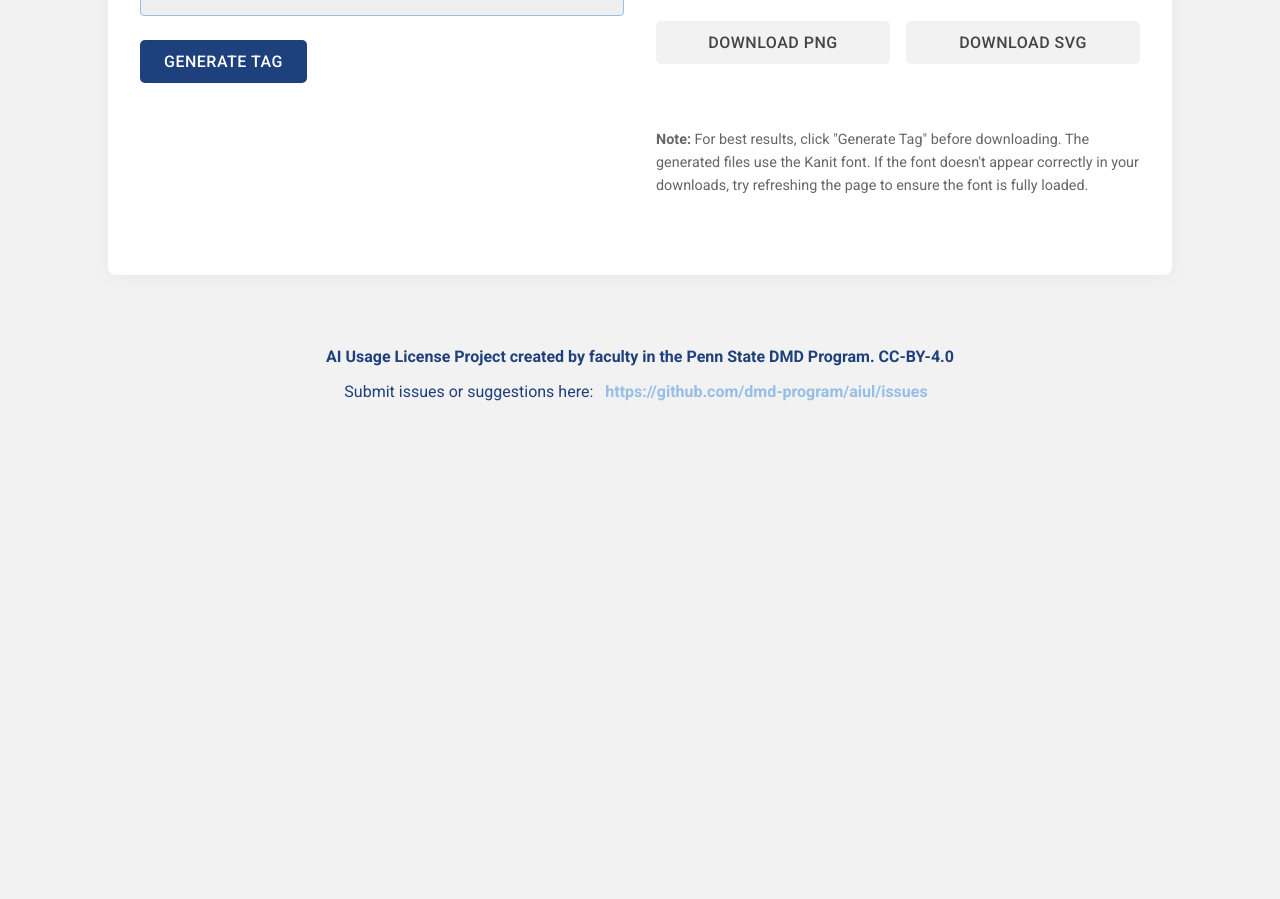
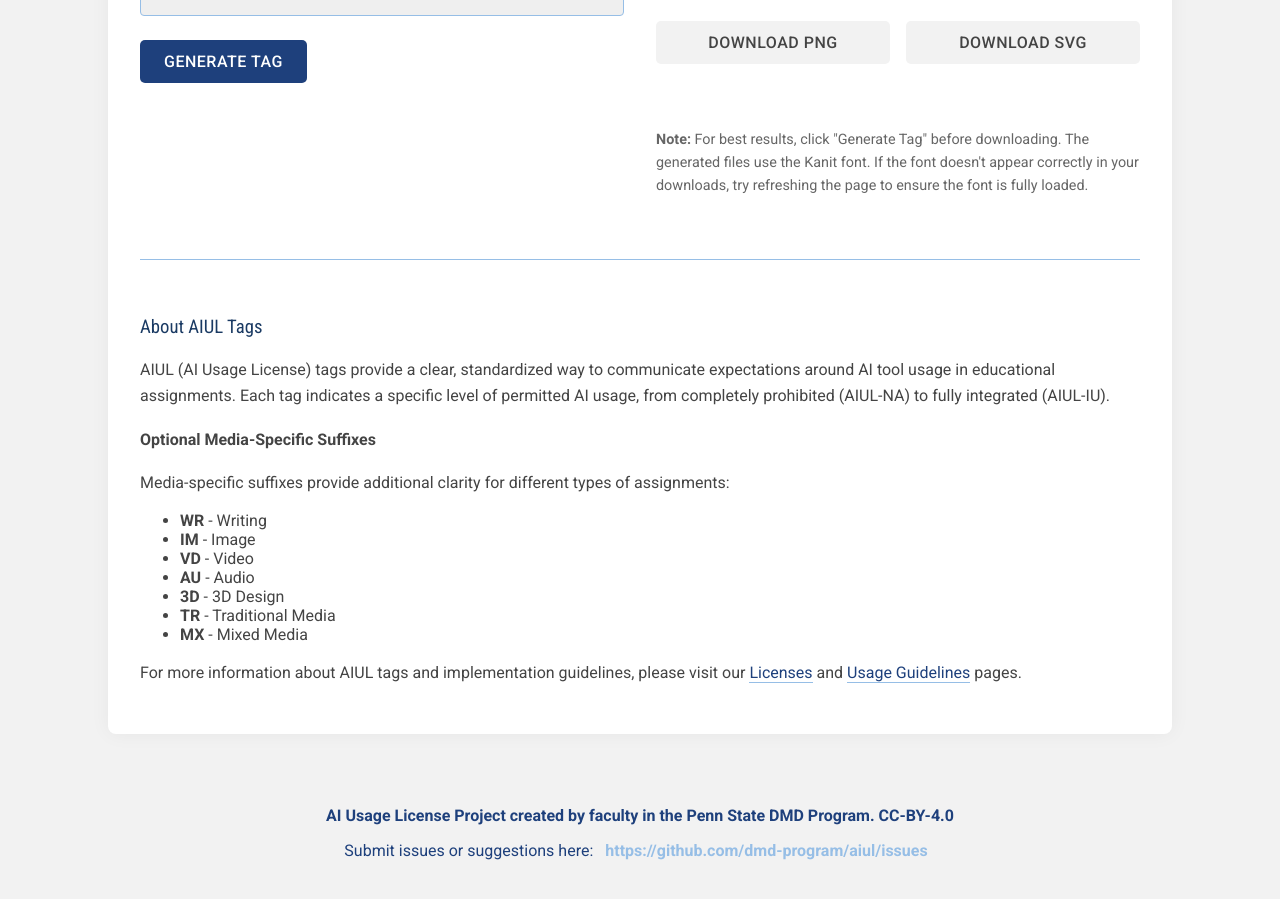
Before and after one commit to dmd-program/AIUL, a Jekyll site: the page built from tag-generator.html, in a window 1280 px wide and 900 px high, scrolled down 581 px. Built offline with Jekyll 4.4.1, drawn with Linux system fonts in a browser that asks for light colours; before the commit the page ends 1022 px from its top, so only the background shows below that; part of the change alters nothing that is shown.

```diff
--- a/assets/js/tag-generator.js
+++ b/assets/js/tag-generator.js
@@ -20,17 +20,21 @@ document.addEventListener('DOMContentLoaded', function() {
     const downloadPNGButton = document.getElementById('downloadPNG');
     const downloadSVGButton = document.getElementById('downloadSVG');
 
-    const tagContainer = document.getElementById('tagContainer');
-    const tagMain = document.querySelector('.tag-main');
-    const tagText = document.querySelector('.tag-text');
-    const tagModifier = document.querySelector('.tag-modifier');
-    const modifierText = document.querySelector('.modifier-text');
+    let tagContainer = document.getElementById('tagContainer');
+    let tagMain = document.querySelector('.tag-main');
+    let tagText = document.querySelector('.tag-text');
+    let tagModifier = document.querySelector('.tag-modifier');
+    let modifierText = document.querySelector('.modifier-text');
     const downloadMessage = document.querySelector('.download-message');
 
     // Get the syllabus language elements
     const syllabusLanguage = document.getElementById('syllabusLanguage');
     const syllabusText = document.getElementById('syllabusText');
     const copySyllabus = document.getElementById('copySyllabus');
+
+    // Debug log to check initial values
+    console.log('Initial tag type value:', tagTypeSelect.value);
+    console.log('Initial select options:', Array.from(tagTypeSelect.options).map(o => o.value));
 
     // Initialize with default values
     updateTagText(tagTypeSelect.value);
@@ -42,19 +46,45 @@ document.addEventListener('DOMContentLoaded', function() {
 
     // Event listeners
     useModifierCheckbox.addEventListener('change', function() {
+        // Show/hide the modifier selection dropdown
         modifierGroup.style.display = this.checked ? 'block' : 'none';
-        tagModifier.style.display = this.checked ? 'flex' : 'none';
+
+        // Log the change for debugging
+        console.log('Media modifier checkbox changed to:', this.checked);
+
+        // Force a complete preview recreation
         updatePreview();
+
+        // Add a visual indicator that the preview has been updated
+        const tagPreview = document.getElementById('tagPreview');
+        tagPreview.style.transition = 'all 0.3s ease';
+        tagPreview.style.backgroundColor = this.checked ? 'rgba(0, 255, 0, 0.1)' : 'rgba(255, 255, 0, 0.1)';
+
+        setTimeout(function() {
+            tagPreview.style.backgroundColor = '';
+        }, 500);
     });
 
     tagTypeSelect.addEventListener('change', function() {
+        console.log('License changed to:', this.value);
         updateTagText(this.value);
         updatePreview();
     });
 
     modifierTypeSelect.addEventListener('change', function() {
-        updateModifierText(this.value);
+        console.log('Modifier type changed to:', this.value);
+
+        // Force a complete preview recreation immediately
         updatePreview();
+
+        // Visual feedback for the change
+        const tagPreview = document.getElementById('tagPreview');
+        tagPreview.style.transition = 'all 0.3s ease';
+        tagPreview.style.backgroundColor = 'rgba(0, 0, 255, 0.1)';
+
+        setTimeout(function() {
+            tagPreview.style.backgroundColor = '';
+        }, 500);
     });
 
     // Force update preview when size changes
@@ -95,6 +125,7 @@ document.addEventListener('DOMContentLoaded', function() {
             syllabusLanguage.scrollIntoView({ behavior: 'smooth' });
         }, 100);
     });
+
     // Copy to clipboard functionality
     copySyllabus.addEventListener('click', function() {
         navigator.clipboard.writeText(syllabusText.textContent)
@@ -106,6 +137,124 @@ document.addEventListener('DOMContentLoaded', function() {
                 showMessage('Failed to copy to clipboard. Please try again.', 'error');
             });
     });
+
+    downloadPNGButton.addEventListener('click', function() {
+        downloadAsPNG();
+    });
+
+    downloadSVGButton.addEventListener('click', function() {
+        downloadAsSVG();
+    });
+
+    // Functions
+    function updateTagText(value) {
+        // Make sure the tag text is being set correctly
+        const newText = 'AIUL-' + value;
+        tagText.textContent = newText;
+        console.log('Tag text updated to:', newText);
+    }
+
+    function updateModifierText(value) {
+        modifierText.textContent = value;
+    }
+
+    function updateTagSize(size) {
+        // Remove all size classes
+        tagContainer.classList.remove('tag-size-small', 'tag-size-medium', 'tag-size-large');
+
+        // Add the selected size class
+        tagContainer.classList.add('tag-size-' + size);
+    }
+
+    function updatePreview() {
+        // Get the current values
+        const licenseCode = tagTypeSelect.value;
+        const useModifier = useModifierCheckbox.checked;
+        const modifierValue = modifierTypeSelect.value;
+        const tagSize = tagSizeSelect.value;
+
+        console.log('Recreating preview with:', 'AIUL-' + licenseCode);
+
+        // Get the parent container where the tag preview lives
+        const tagPreview = document.getElementById('tagPreview');
+
+        // Create a completely new tag container
+        const newTagContainer = document.createElement('div');
+        newTagContainer.id = 'tagContainer';
+        newTagContainer.className = 'tag-size-' + tagSize;
+
+        // Create the main tag element
+        const newTagMain = document.createElement('div');
+        newTagMain.className = 'tag-main';
+        newTagMain.style.backgroundColor = 'white';
+        newTagMain.style.border = getBorderWidth() + 'px solid black';
+        newTagMain.style.boxSizing = 'border-box';
+
+        // Create the tag text
+        const newTagText = document.createElement('span');
+        newTagText.className = 'tag-text';
+        newTagText.textContent = 'AIUL-' + licenseCode;
+        newTagMain.appendChild(newTagText);
+
+        // Add the main tag to the container
+        newTagContainer.appendChild(newTagMain);
+
+        // Create the modifier if needed
+        if (useModifier) {
+            const newTagModifier = document.createElement('div');
+            newTagModifier.className = 'tag-modifier';
+            newTagModifier.style.display = 'flex';
+            newTagModifier.style.backgroundColor = 'black';
+            newTagModifier.style.color = 'white';
+            newTagModifier.style.border = getBorderWidth() + 'px solid black';
+            newTagModifier.style.boxSizing = 'border-box';
+
+            const newModifierText = document.createElement('span');
+            newModifierText.className = 'modifier-text';
+            newModifierText.textContent = modifierValue;
+            newTagModifier.appendChild(newModifierText);
+
+            newTagContainer.appendChild(newTagModifier);
+        }
+
+        // Replace the old tag container with the new one
+        while (tagPreview.firstChild) {
+            tagPreview.removeChild(tagPreview.firstChild);
+        }
+        tagPreview.appendChild(newTagContainer);
+
+        // Update our references to the new elements
+        tagContainer = newTagContainer;
+        tagMain = newTagContainer.querySelector('.tag-main');
+        tagText = newTagContainer.querySelector('.tag-text');
+        tagModifier = newTagContainer.querySelector('.tag-modifier');
+        modifierText = newTagContainer.querySelector('.modifier-text');
+
+        console.log('Preview recreated with:', newTagText.textContent);
+    }
+
+    function getBorderWidth() {
+        switch(tagSizeSelect.value) {
+            case 'small': return 6;
+            case 'large': return 12;
+            default: return 8;
+        }
+    }
+
+    function showMessage(message, type) {
+        downloadMessage.textContent = message;
+        downloadMessage.className = 'download-message';
+        if (type) {
+            downloadMessage.classList.add(type);
+        }
+
+        // Clear message after 5 seconds
+        setTimeout(function() {
+            downloadMessage.textContent = '';
+            downloadMessage.className = 'download-message';
+        }, 5000);
+    }
+
     function generateSyllabusLanguage() {
         const tagType = tagTypeSelect.value;
         const useModifier = useModifierCheckbox.checked;
@@ -194,84 +343,6 @@ document.addEventListener('DOMContentLoaded', function() {
 
         // Set the syllabus text
         syllabusText.innerHTML = syllabusString;
-    }
-    downloadPNGButton.addEventListener('click', function() {
-        downloadAsPNG();
-    });
-
-    downloadSVGButton.addEventListener('click', function() {
-        downloadAsSVG();
-    });
-
-    // Functions
-    function updateTagText(value) {
-        tagText.textContent = 'AIUL-' + value;
-    }
-
-    function updateModifierText(value) {
-        modifierText.textContent = value;
-    }
-
-    function updateTagSize(size) {
-        // Remove all size classes
-        tagContainer.classList.remove('tag-size-small', 'tag-size-medium', 'tag-size-large');
-
-        // Add the selected size class
-        tagContainer.classList.add('tag-size-' + size);
-    }
-
-    function updatePreview() {
-        // Update tag text
-        updateTagText(tagTypeSelect.value);
-
-        // Update modifier visibility
-        tagModifier.style.display = useModifierCheckbox.checked ? 'flex' : 'none';
-
-        // Update modifier text if visible
-        if (useModifierCheckbox.checked) {
-            updateModifierText(modifierTypeSelect.value);
-        }
-
-        // Update tag size
-        updateTagSize(tagSizeSelect.value);
-
-        // Ensure all styling is applied correctly - apply border to both parts
-        tagMain.style.backgroundColor = 'white';
-        tagMain.style.border = getBorderWidth() + 'px solid black';
-        tagMain.style.boxSizing = 'border-box';
-
-        tagModifier.style.backgroundColor = 'black';
-        tagModifier.style.color = 'white';
-        tagModifier.style.border = getBorderWidth() + 'px solid black';
-        tagModifier.style.boxSizing = 'border-box';
-
-        // Force a repaint to ensure everything is updated
-        tagContainer.style.opacity = '0.99';
-        setTimeout(function() {
-            tagContainer.style.opacity = '1';
-        }, 50);
-    }
-
-    function getBorderWidth() {
-        switch(tagSizeSelect.value) {
-            case 'small': return 6;
-            case 'large': return 12;
-            default: return 8;
-        }
-    }
-
-    function showMessage(message, type) {
-        downloadMessage.textContent = message;
-        downloadMessage.className = 'download-message';
-        if (type) {
-            downloadMessage.classList.add(type);
-        }
-
-        // Clear message after 5 seconds
-        setTimeout(function() {
-            downloadMessage.textContent = '';
-            downloadMessage.className = 'download-message';
-        }, 5000);
     }
 
     function createSVG(forPNG = false) {
--- a/tag-generator.html
+++ b/tag-generator.html
@@ -51,8 +51,9 @@ custom_js:
 
     <div class="generator-preview">
       <h3>Preview</h3>
+      <!-- Make sure this element structure is correctly structured for the JS to update -->
       <div id="tagPreview">
-        <div id="tagContainer">
+        <div id="tagContainer" class="tag-size-medium">
           <div class="tag-main">
             <span class="tag-text">AIUL-NA</span>
           </div>
@@ -74,7 +75,7 @@ custom_js:
     </div>
   </div>
 
-  <!-- New section for syllabus language -->
+  <!-- Syllabus language section -->
   <div id="syllabusLanguage" style="display: none; margin-top: 2rem; border-top: 1px solid #ddd; padding-top: 1rem;">
     <h3>Sample Syllabus Language</h3>
     <div class="syllabus-content">
@@ -85,7 +86,7 @@ custom_js:
     </div>
   </div>
 
-  <!-- <div class="explanation">
+  <div class="explanation">
     <h3>About AIUL Tags</h3>
     <p>AIUL (AI Usage License) tags provide a clear, standardized way to communicate expectations around AI tool usage in educational assignments. Each tag indicates a specific level of permitted AI usage, from completely prohibited (AIUL-NA) to fully integrated (AIUL-IU).</p>
 
@@ -97,6 +98,6 @@ custom_js:
       {% endfor %}
     </ul>
 
-    <p>For more information about AIUL tags and implementation guidelines, please visit our <a href="{{ '/licenses.html' | relative_url }}">Licenses</a> and <a href="{{ '/tagging.html' | relative_url }}">Tagging</a> pages.</p>
-  </div> -->
+    <p>For more information about AIUL tags and implementation guidelines, please visit our <a href="{{ '/licenses.html' | relative_url }}">Licenses</a> and <a href="{{ '/tagging.html' | relative_url }}">Usage Guidelines</a> pages.</p>
+  </div>
 </div>
```
